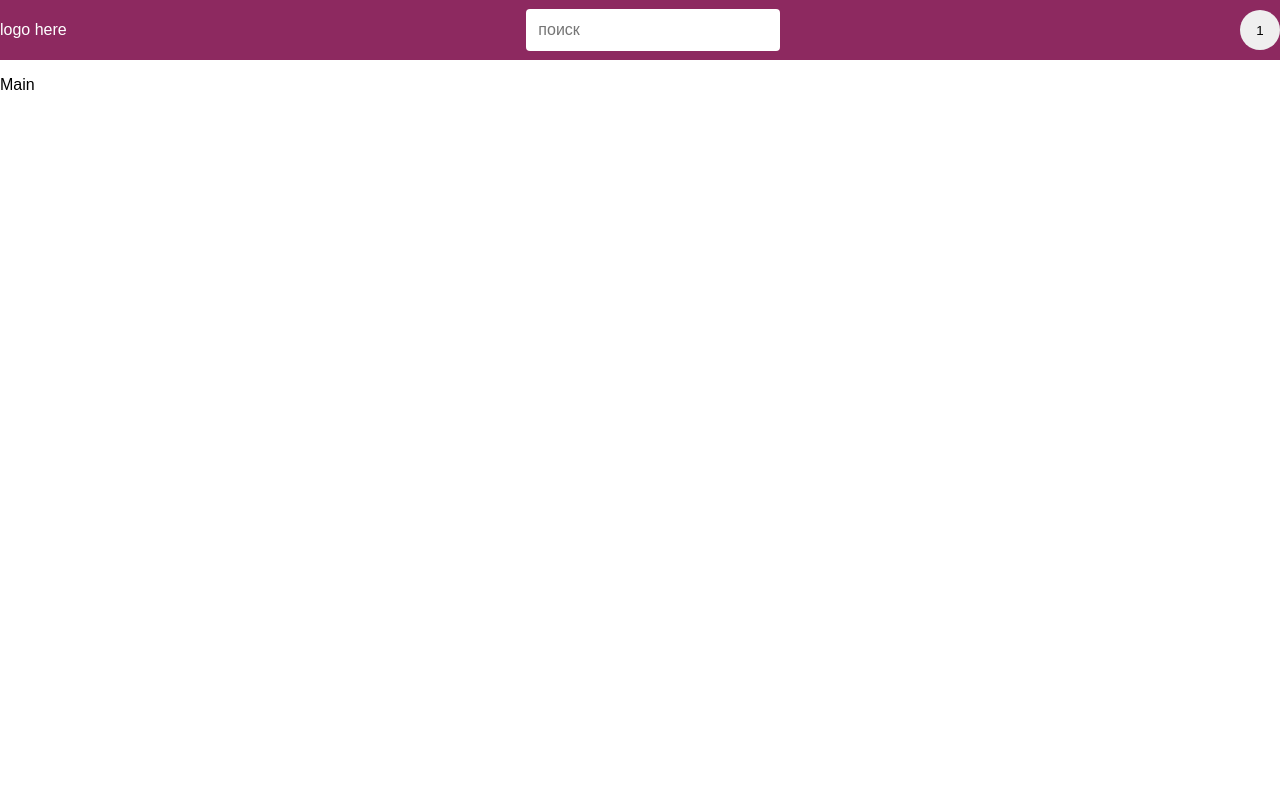
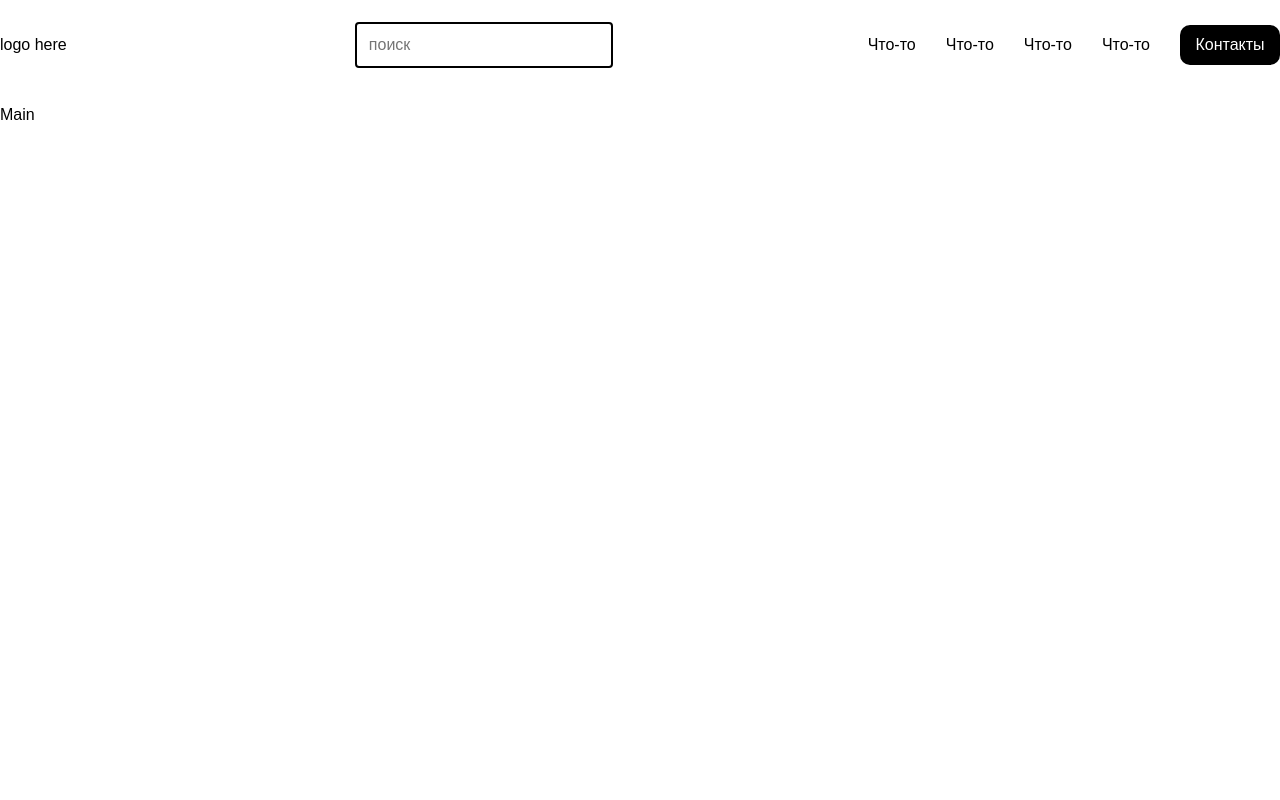
Before and after one commit to iewher/crypto-checker, a React (Create React App) app: page / in a window 1280 px wide. Shown: the top 800 px of the page. Built offline with nearby package versions, Linux system fonts and the light colour scheme.

Commit message:
reworked header

```diff
--- a/src/components/header/header.jsx
+++ b/src/components/header/header.jsx
@@ -14,7 +14,11 @@
           <input placeholder="поиск" />
         </div>
         <div className="header__menu">
-          <button>1</button>
+          <a href="">Что-то</a>
+          <a href="">Что-то</a>
+          <a href="">Что-то</a>
+          <a href="">Что-то</a>
+          <button>Контакты</button>
         </div>
       </div>
     </div>
--- a/src/scss/footer/footer.scss
+++ b/src/scss/footer/footer.scss
@@ -1,7 +1,6 @@
-@use "../variables.scss" as vars;
 
 .footer {
-  color: vars.$black;
+  color: black;
   width: 100%;
   font-size: 16px;
 }
--- a/src/scss/header/header.scss
+++ b/src/scss/header/header.scss
@@ -1,11 +1,9 @@
-@use "../variables.scss" as vars;
-
 .header {
-  color: vars.$white;
+  color: white;
   width: 100%;
-  min-height: 60px;
+  min-height: 90px;
   font-size: 16px;
-  background-color: vars.$primary;
+  background-color: white;
   display: flex;
   justify-content: center;
 
@@ -18,6 +16,9 @@
   }
 
   &__logo {
+    height: 50px;
+    width: 100px;
+    color: black;
   }
 
   &__search {
@@ -25,24 +26,39 @@
       height: 40px;
       width: 250px;
       border-radius: 4px;
-      border: none;
+      border: 2px solid black;
       text-indent: 10px;
       font-size: 16px;
     }
   }
 
   &__menu {
+    display: flex;
+    align-items: center;
+    gap: 30px;
+
+    a {
+      color: black;
+      text-decoration: none;
+
+      &:hover {
+        text-decoration: underline;
+      }
+    }
+
     button {
       height: 40px;
-      width: 40px;
-      border-radius: 50%;
+      width: 100px;
+      border-radius: 10px;
       border: none;
       transition: 0.3s;
-      color: vars.$black;
+      color: white;
+      font-size: 16px;
+      background-color: black;
 
       &:hover {
-        background-color: vars.$secondary;
-        color: vars.$white;
+        background-color: white;
+        color: black;
       }
     }
   }
--- a/src/scss/main/main.scss
+++ b/src/scss/main/main.scss
@@ -1,7 +1,6 @@
-@use "../variables.scss" as vars;
 
 .main {
-  color: vars.$black;
+  color: black;
   width: 100%;
   height: 100vh;
   font-size: 16px;
--- a/src/scss/variables.scss
+++ /dev/null
@@ -1,14 +0,0 @@
-/*
-font colors
-*/
-
-$black: #000;
-$white: #fff;
-
-/*
-basic colors
-*/
-
-$primary: #8d2960;
-$secondary: #ce376c;
-$tertiary: #ff617b;
```
